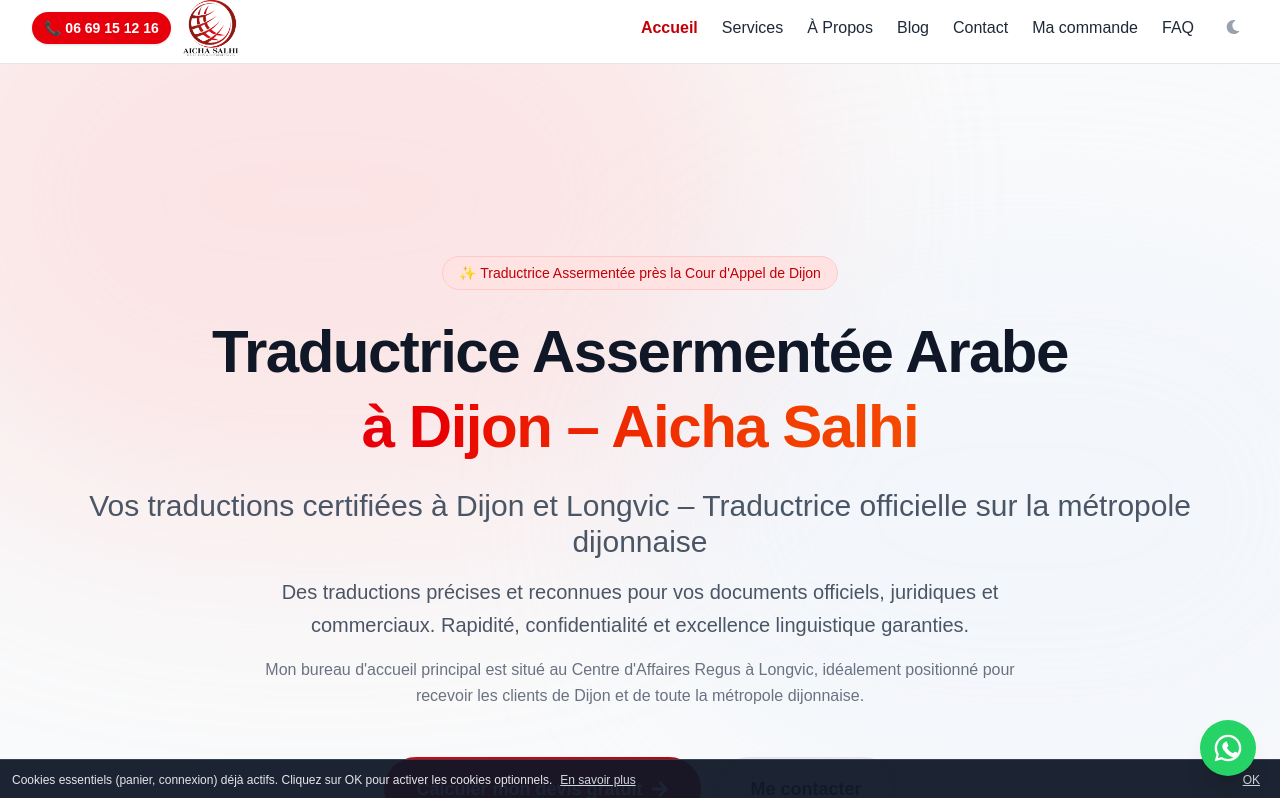
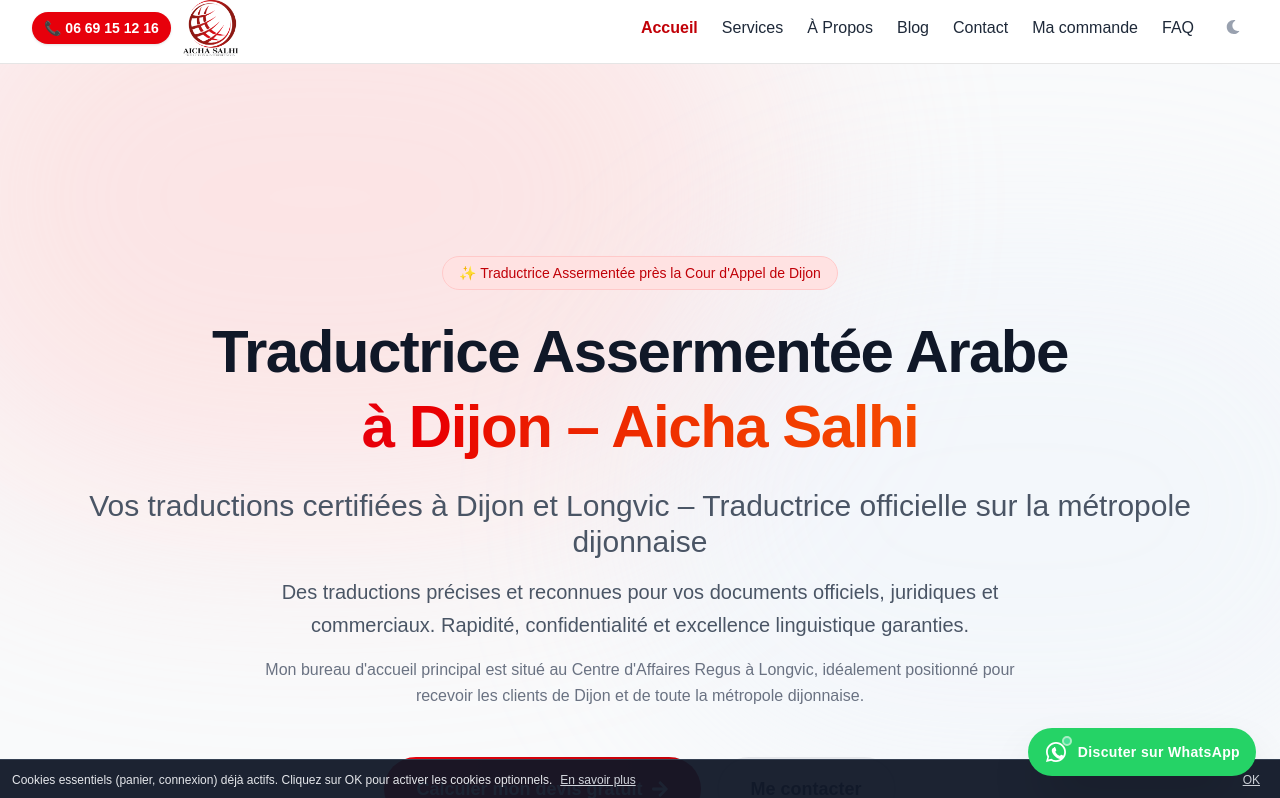
Before and after one commit to aicha21000/juridiom_next, a Next.js app: page / in a window 1280 px wide. Shown: the top 798 px of the page. Built offline with nearby package versions, Linux system fonts and the light colour scheme.

Commit message:
feat(whatsapp): bouton flottant visible avec texte explicite et integration contact/footer

```diff
--- a/src/components/Contact.tsx
+++ b/src/components/Contact.tsx
@@ -10,7 +10,8 @@ import {
   FaMapMarkerAlt,
   FaPhoneAlt,
   FaGlobe,
-  FaCheckCircle
+  FaCheckCircle,
+  FaWhatsapp
 } from "react-icons/fa";
 
 const Contact: FC = () => {
@@ -113,6 +114,26 @@ const Contact: FC = () => {
                     <a href="tel:+33669151216" className="hover:text-red-500 transition-colors">+33 6 69 15 12 16</a>
                   </p>
                   <span className="text-xs text-green-500 font-medium">Disponible 9h-18h</span>
+                </div>
+              </div>
+
+              <div className={`flex items-start p-6 rounded-2xl shadow-sm border transition-all duration-300 hover:shadow-md ${isDarkMode ? "bg-gray-900 border-gray-800" : "bg-white border-gray-100"}`}>
+                <div className={`p-4 rounded-full mr-5 text-xl bg-emerald-50 text-emerald-600 dark:bg-emerald-900/20 dark:text-emerald-400`}>
+                  <FaWhatsapp />
+                </div>
+                <div>
+                  <h3 className="text-lg font-bold mb-1">WhatsApp (Réponse rapide)</h3>
+                  <p className={`${isDarkMode ? "text-gray-400" : "text-gray-600"}`}>
+                    <a
+                      href="https://wa.me/33669151216?text=Bonjour,%20je%20souhaite%20obtenir%20des%20informations%20sur%20une%20traduction%20asserment%C3%A9e."
+                      target="_blank"
+                      rel="noopener noreferrer"
+                      className="text-emerald-600 dark:text-emerald-400 hover:underline font-semibold"
+                    >
+                      💬 Discuter sur WhatsApp (+33 6 69 15 12 16)
+                    </a>
+                  </p>
+                  <span className="text-xs text-emerald-500 font-medium">Idéal pour envoyer une photo de vos documents</span>
                 </div>
               </div>
 
--- a/src/components/Footer.tsx
+++ b/src/components/Footer.tsx
@@ -34,6 +34,7 @@ const Footer = () => {
               Page dédiée Longvic →
             </Link>
             <a className="text-gray-200 hover:text-white transition-colors block" href="tel:+33669151216">+33 6 69 15 12 16</a>
+            <a className="text-emerald-400 hover:text-emerald-300 transition-colors block text-xs my-0.5" href="https://wa.me/33669151216" target="_blank" rel="noopener noreferrer">💬 WhatsApp direct</a>
             <a className="text-gray-200 hover:text-white transition-colors block" href="mailto:contact@traductionenarabe.fr">contact@traductionenarabe.fr</a>
           </div>
         </div>
--- a/src/components/WhatsAppButton.tsx
+++ b/src/components/WhatsAppButton.tsx
@@ -1,62 +1,43 @@
 "use client";
-import React, { useState } from "react";
+import React from "react";
 
 const WhatsAppButton = () => {
-  const [hovered, setHovered] = useState(false);
   const phone = "33669151216";
   const message = encodeURIComponent(
-    "Bonjour, je souhaite obtenir un devis pour une traduction assermentée arabe-français."
+    "Bonjour Maître Salhi, je souhaite obtenir un devis / des informations pour une traduction assermentée arabe-français."
   );
 
   return (
+    <aside aria-label="Assistance WhatsApp" className="fixed bottom-6 right-6 z-50">
       <a
         href={`https://wa.me/${phone}?text=${message}`}
         target="_blank"
         rel="noopener noreferrer"
-      aria-label="Contacter sur WhatsApp"
-      onMouseEnter={() => setHovered(true)}
-      onMouseLeave={() => setHovered(false)}
-      className="fixed bottom-6 right-6 z-50 flex items-center gap-3 group"
+        aria-label="Discuter sur WhatsApp"
+        className="flex items-center gap-2.5 px-4 py-3 rounded-full bg-[#25D366] hover:bg-[#20BA5A] text-white font-bold shadow-2xl transition-all duration-300 transform hover:scale-105 active:scale-95 hover:shadow-emerald-500/30 group"
         style={{ textDecoration: "none" }}
       >
-      {/* Bulle de texte */}
-      <span
-        className={`
-          hidden sm:block bg-white text-gray-800 text-sm font-semibold px-4 py-2 rounded-full shadow-lg
-          border border-gray-100 whitespace-nowrap
-          transition-all duration-300
-          ${hovered ? "opacity-100 translate-x-0" : "opacity-0 translate-x-4 pointer-events-none"}
-        `}
-      >
-        💬 Besoin d&apos;un devis rapide ?
-      </span>
-
-      {/* Bouton WhatsApp */}
-      <div
-        className={`
-          w-14 h-14 rounded-full flex items-center justify-center shadow-xl
-          transition-all duration-300
-          ${hovered ? "scale-110" : "scale-100"}
-          bg-[#25D366] hover:bg-[#20BA5A]
-        `}
-      >
-        {/* WhatsApp SVG icon */}
+        {/* WhatsApp Icon */}
+        <div className="relative flex items-center justify-center">
           <svg
             xmlns="http://www.w3.org/2000/svg"
             viewBox="0 0 32 32"
-          className="w-8 h-8"
-          fill="white"
+            className="w-6 h-6 flex-shrink-0"
+            fill="currentColor"
+            aria-hidden="true"
           >
             <path d="M16.004 2.667C8.638 2.667 2.667 8.637 2.667 16c0 2.333.63 4.63 1.826 6.638L2.667 29.333l6.898-1.804A13.3 13.3 0 0 0 16.004 29.333C23.37 29.333 29.333 23.363 29.333 16S23.37 2.667 16.004 2.667zm0 2.4c5.953 0 10.933 4.98 10.933 10.933s-4.98 10.933-10.933 10.933c-2.047 0-4.016-.575-5.717-1.635l-.408-.252-4.093 1.071 1.096-3.985-.27-.422A10.891 10.891 0 0 1 5.07 16c0-5.953 4.98-10.933 10.934-10.933zm-3.14 5.44c-.27 0-.713.102-1.085.508-.373.406-1.422 1.39-1.422 3.388s1.456 3.933 1.659 4.207c.203.272 2.845 4.344 6.892 5.919 3.408 1.333 4.102.871 4.838.816.738-.056 2.372-.969 2.71-1.904.337-.934.337-1.735.237-1.902-.101-.168-.372-.27-.776-.473-.406-.203-2.372-1.17-2.741-1.303-.372-.135-.642-.204-.911.202-.27.407-.609.734-.812.937-.203.203-.405.228-.811.025-.406-.203-1.715-.633-3.267-2.014-1.207-1.077-2.022-2.407-2.259-2.813-.237-.406-.025-.625.179-.828.182-.182.406-.473.608-.71.202-.237.27-.406.405-.675.135-.27.068-.508-.034-.711-.102-.204-.888-2.207-1.237-3.013-.321-.762-.654-.658-.911-.67l-.462-.01z" />
           </svg>
+          {/* Online green indicator badge */}
+          <span className="absolute -top-1 -right-1 w-2.5 h-2.5 bg-emerald-300 border-2 border-white rounded-full animate-pulse" />
         </div>
 
-      {/* Pulse animation */}
-      <span
-        className="absolute right-0 bottom-0 w-14 h-14 rounded-full bg-[#25D366] opacity-30 animate-ping"
-        aria-hidden="true"
-      />
+        {/* Text Label */}
+        <span className="text-sm font-semibold tracking-wide whitespace-nowrap">
+          Discuter sur WhatsApp
+        </span>
       </a>
+    </aside>
   );
 };
 
```
Lines whose indentation alone changed are shown as unchanged.
